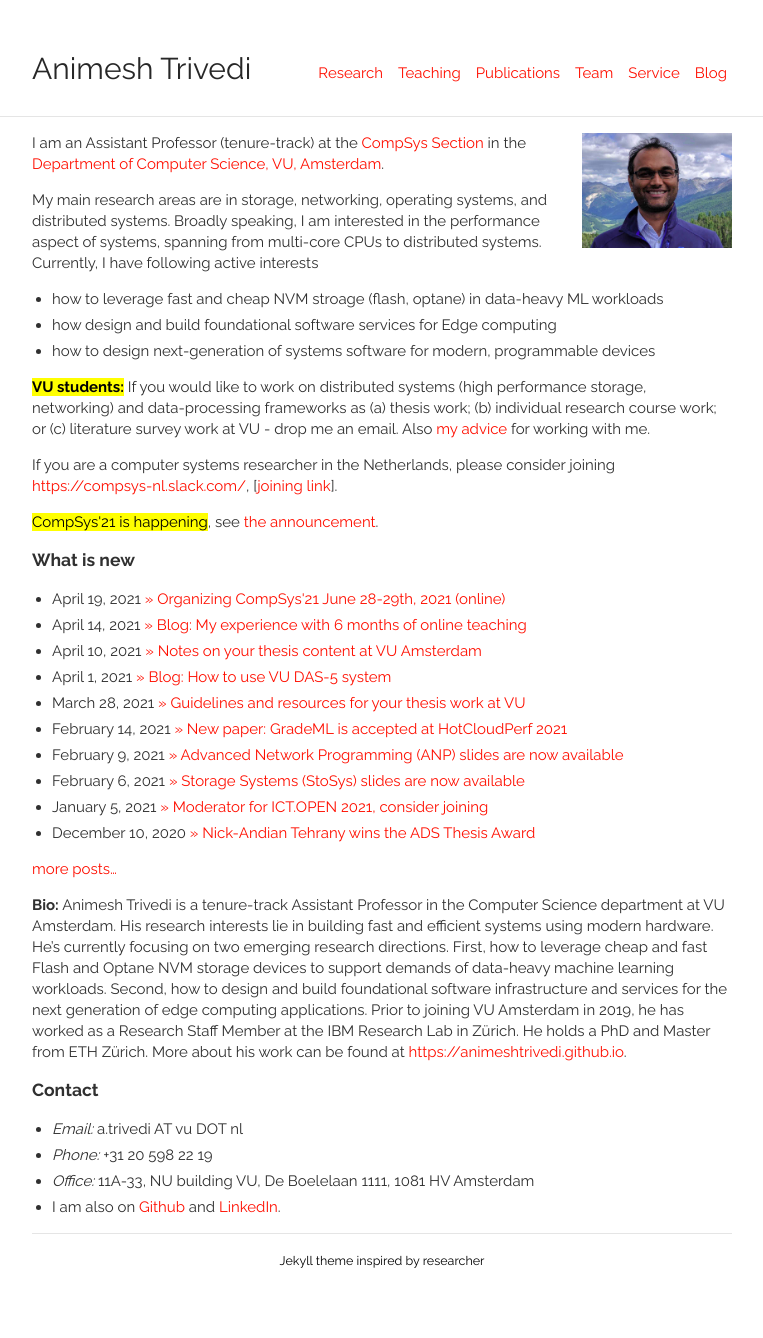
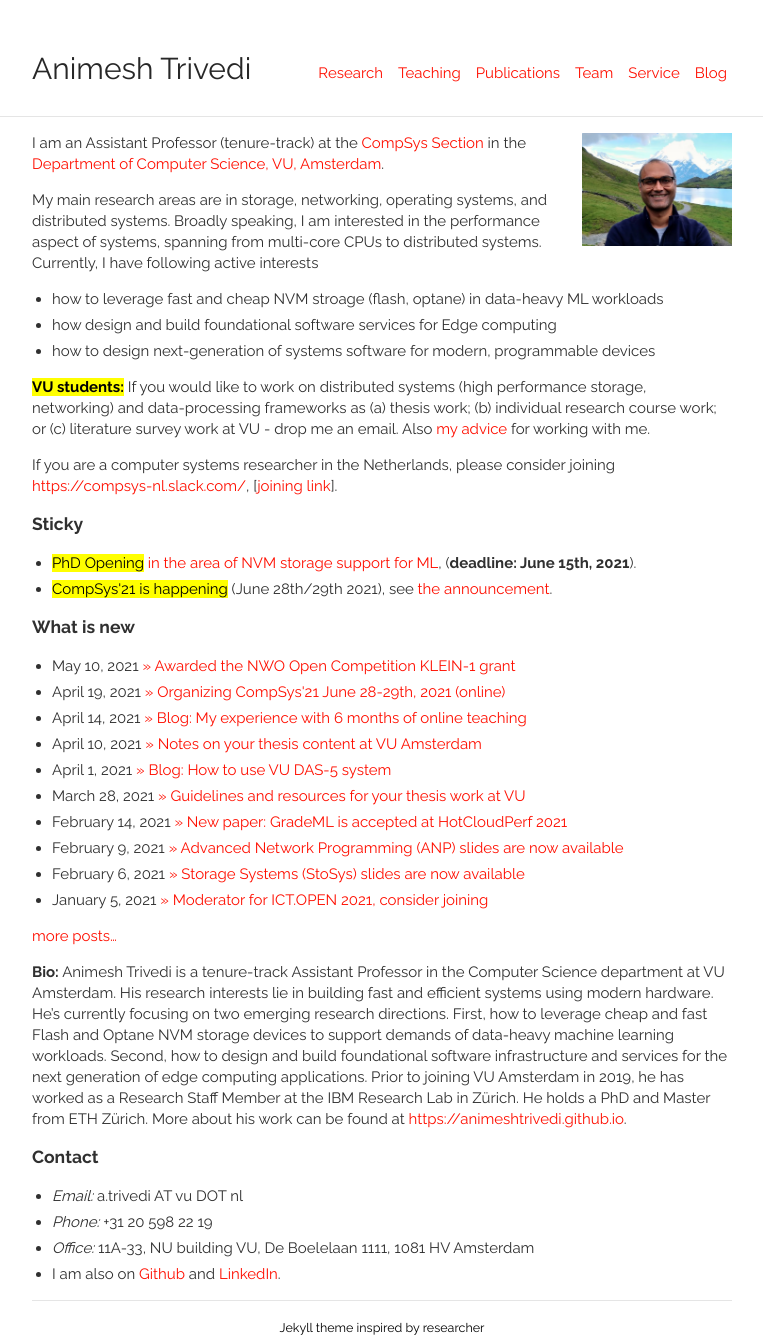
Before and after one commit to animeshtrivedi/animeshtrivedi.github.io, a Jekyll site: the page built from index.md, in a window 1280 px wide. Shown: the whole page, without its empty margins (258-1021 px from the left). Built offline with Jekyll 4.4.1, drawn with Linux system fonts in a browser that asks for light colours; before the commit the page ends 1271 px from its top, so only the background shows below that.

Commit message:
klein1 and phd opening

```diff
--- a/index.md
+++ b/index.md
@@ -2,7 +2,7 @@
 layout: default
 ---
 {% raw %}
-<a href="/images/animeshtrivedi-large.jpeg" title="View larger picture"><img src="/images/animeshtrivedi-small.jpeg" alt="Photo of Animesh Trivedi"
+<a href="/images/2020-atr-image.png" title="View larger picture"><img src="/images/2020-atr-image.png" alt="Photo of Animesh Trivedi"
 style="float:right;width:25%;max-width:150px;margin-left:15px;"/></a>
 {% endraw %}
 
@@ -30,7 +30,9 @@ finished my PhD in Computer Science at ETH Zurich under the supervision of Prof.
 
 If you are a computer systems researcher in the Netherlands, please consider joining [https://compsys-nl.slack.com/](https://compsys-nl.slack.com/), [[joining link](https://join.slack.com/t/compsys-nl/shared_invite/zt-fx78q58g-Veea9LReM5zA1QqRPQ6peA)].
 
-<mark>CompSys'21 is happening</mark>, see [the announcement](/compsys2021-announcement/).
+### Sticky
+  * [<mark>PhD Opening</mark> in the area of NVM storage support for ML](https://workingat.vu.nl/ad/phd-position-in-storage-support-for-machine-learning/w3s7ih), (**deadline: June 15th, 2021**).
+  * <mark>CompSys'21 is happening</mark> (June 28th/29th 2021), see [the announcement](/compsys2021-announcement/).
 
 ### What is new
 <ul class="news list-unstyled">
```
Also changed, not shown: _posts/2021-04-19-compsys.md (+1 -1 lines), _posts/2021-05-10-klein1.md (added, +22 -0 lines), images/2020-atr-image.png (added).
